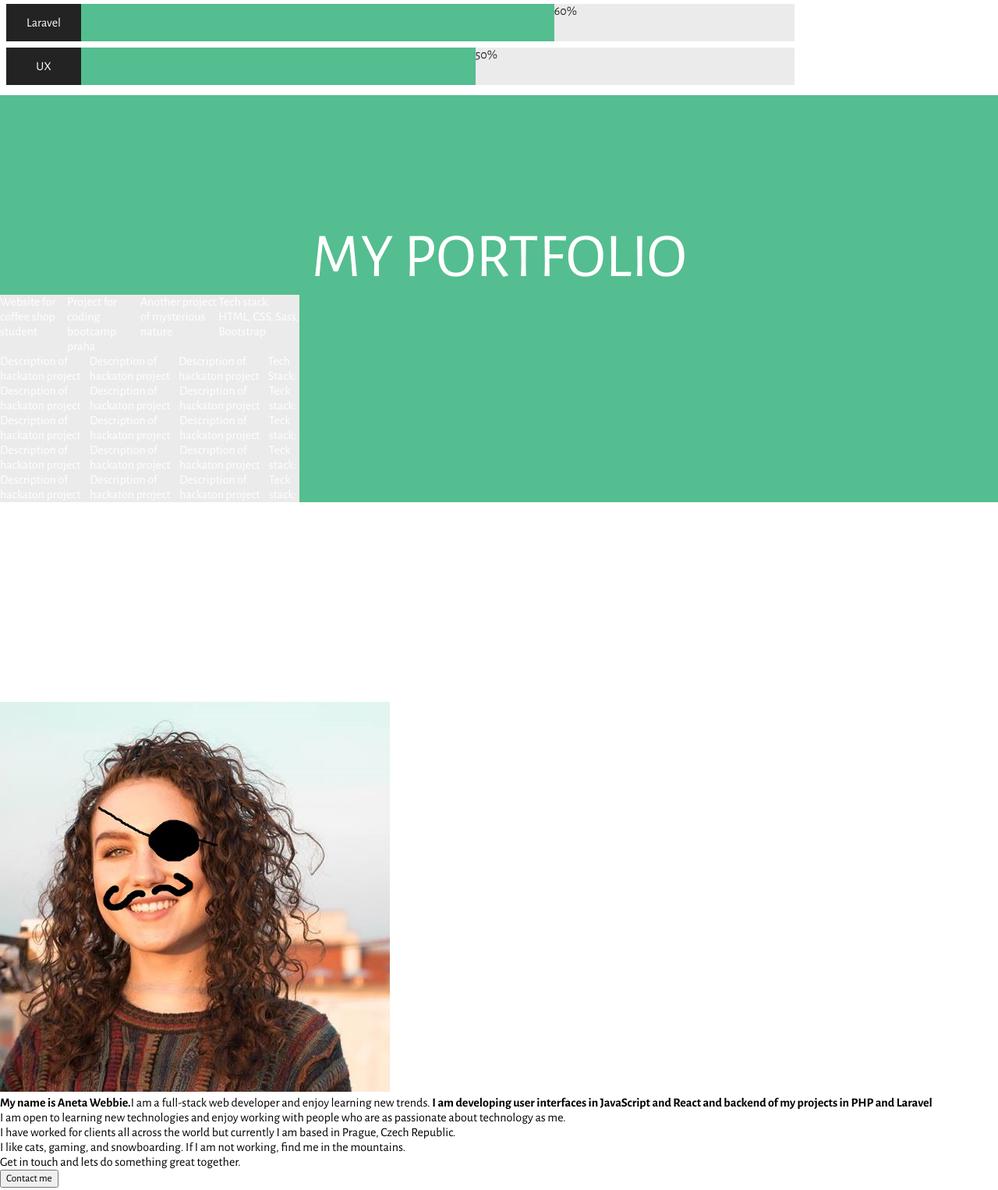
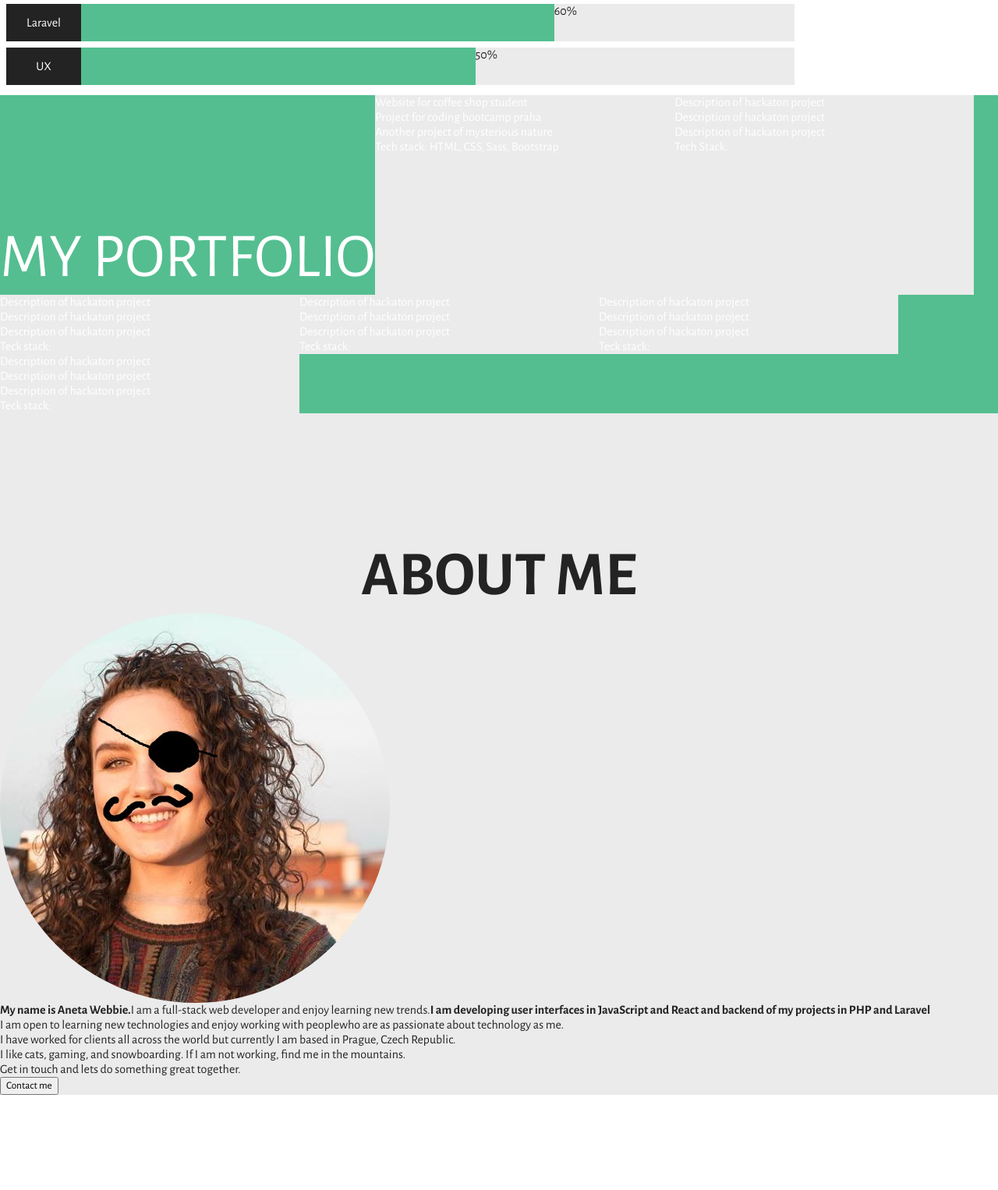
Before and after one commit to jade9705/profile-practice, a plain HTML site: page index.html in a window 1280 px wide. Shown: the part 1900-3426 px from the top of the page at 78% size. Drawn offline with nearby package versions, Linux system fonts and the light colour scheme.

Commit message:
work so far

```diff
--- a/index.css
+++ b/index.css
@@ -186,38 +186,54 @@ h1 {
 .portfolio {
     background-color: #54be90;
     color: white;
+    display: flex;
+    flex-wrap: wrap;
 
-.portfolio h1 {
+}
+
+.mine {
     color: white;
-    text-transform: capitalize;
+    background-color: #54be90;
+    text-align: center;
 }
 .container1 {
+
+    background-color: #ebebeb;
     width: 30%;
-    background-color: #ebebeb;
-    display: flex;
 }
 .container2 {
-    width: 30%;
     background-color: #ebebeb;
     display: flex;
 }
 .container3 {
-    width: 30%;
     background-color: #ebebeb;
     display: flex;
 }
 .container4 {
-    width: 30%;
     background-color: #ebebeb;
     display: flex;
 }
 .container5 {
-    width: 30%;
     background-color: #ebebeb;
     display: flex;
 }
 .container6 {
-    width: 30%;
     background-color: #ebebeb;
     display: flex;
 }
+.about {
+    background-color: #ebebeb;
+    color: #232323;
+}
+.about h1 {
+    color: #232323;
+    font-weight: bold;
+}
+.me {
+    border-radius: 50%;
+    display: flex;
+}
+.about p {
+    display: flex;
+
+}
--- a/index.html
+++ b/index.html
@@ -105,7 +105,7 @@
     </div>
     </div>
     <div class="portfolio">
-        <h1>MY PORTFOLIO</h1>
+        <h1 class="mine">MY PORTFOLIO</h1>
         <div class="container1">
             <p>Website for coffee shop student</p>
             <p>Project for coding bootcamp praha</p>
@@ -142,10 +142,11 @@
         <p>Description of hackaton project</p>
         <p>Teck stack:</p>
         </div>
+        </div>
     </div>
     <div class="about">
-        <h1>About Me</h1>
-        <img src="my-photo.jpg" alt="a pic of me">
+        <h1>ABOUT ME</h1>
+        <img class="me" src="my-photo.jpg" alt="a pic of me">
         <p><strong>My name is Aneta Webbie.</strong>I am a full-stack web developer and enjoy learning new trends. <strong>I am developing user interfaces in JavaScript and React and backend of my projects in PHP and Laravel</strong></p>
         <p>I am open to learning new technologies and enjoy working with people <span>who are as passionate about technology as me.</span></p>
         <p>I have worked for clients all across the world but currently I am based in Prague, Czech Republic.</p>
```
Also changed, not shown: 1 other file.
